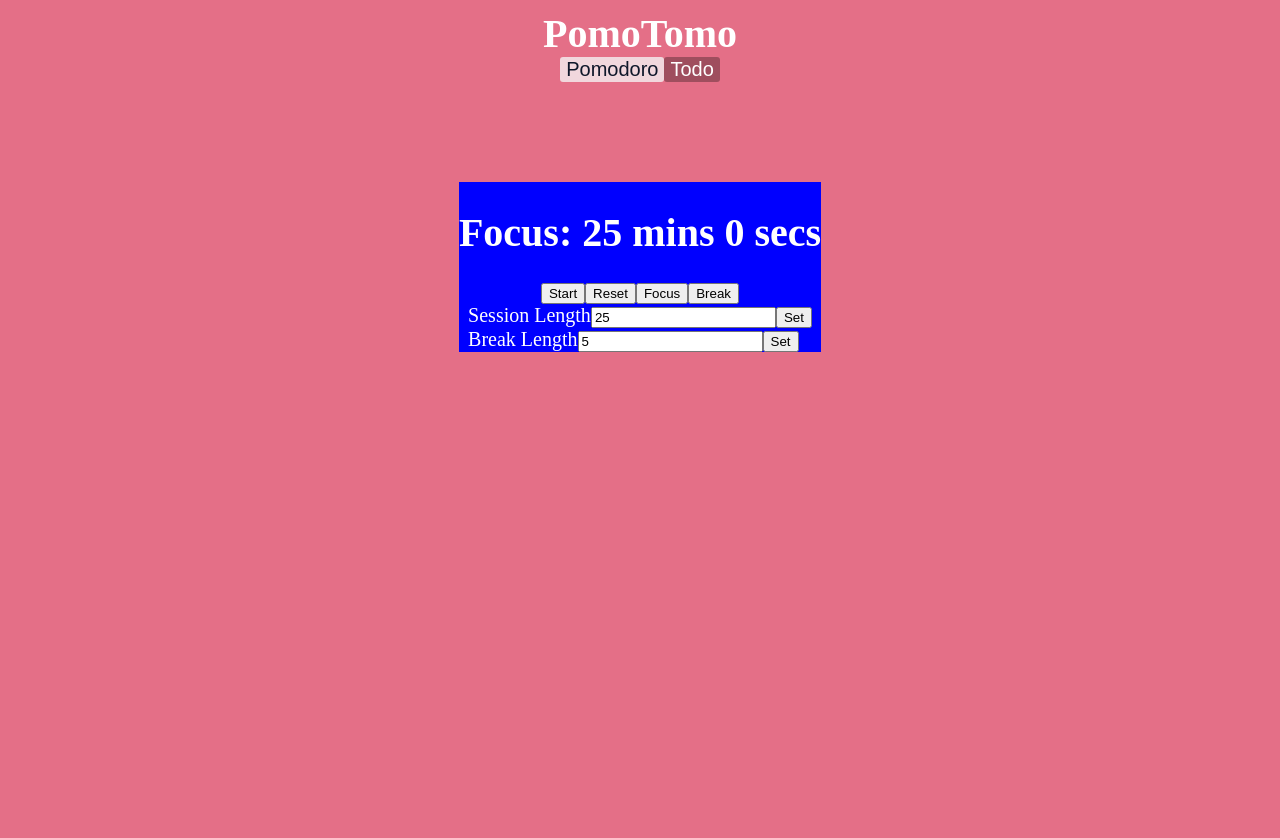
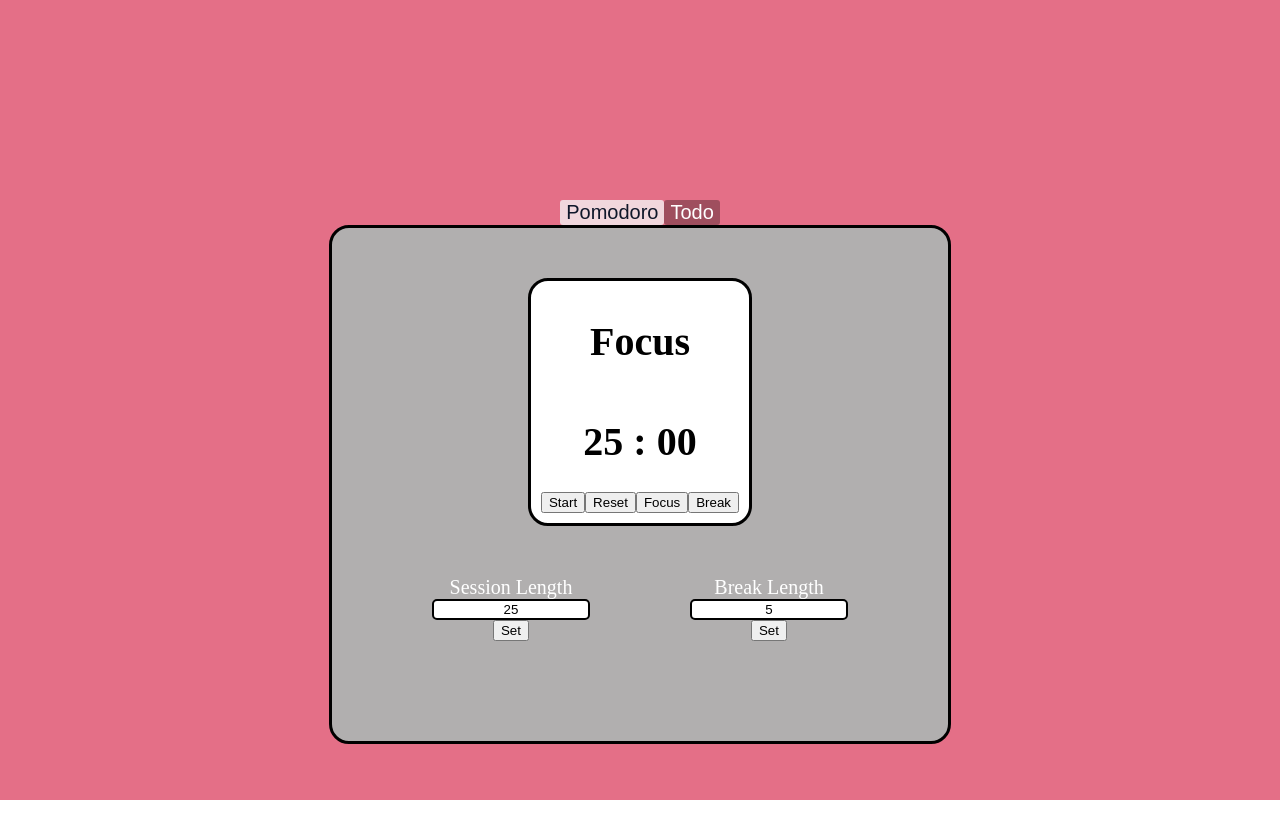
Before and after one commit to MickEnev/pomodoro, a React (Vite) app: page / in a window 1280 px wide. Shown: the top 838 px of the page. After the commit the page ends 800 px from the top, so only its background shows below. Built offline with nearby package versions, Linux system fonts and the light colour scheme.

Commit message:
didnt get tab timer to work exactly right but did a lot of css =_=

```diff
--- a/src/components/Dashboard.jsx
+++ b/src/components/Dashboard.jsx
@@ -14,8 +14,8 @@ export default function Dashboard() {
 
   return (
     <div className={styles.dashboard}>
+      {/*<h1 style={{margin: '0 auto', color: '#ffffff'}}> PomoTomo</h1>*/}
       <div className={styles.layout}>
-        <h1 style={{margin: '0 auto', color: '#ffffff'}}> PomoTomo</h1>
         <Options selection={selection} setSelection={setSelection}/>
         <div className={styles.content}>{dataRender[selection]}</div>
       </div>
--- a/src/components/Pomodoro.jsx
+++ b/src/components/Pomodoro.jsx
@@ -24,7 +24,8 @@ export default function Pomodoro() {
     <div className='pomo'>
       <div className='timer-box'>
         {/* TODO: Change this so it says 'Focus' or 'Break' on state change */}
-        <h1>{state ? 'Focus' : 'Break'}: {minutes} mins {seconds} secs</h1>
+        <h1>{state ? 'Focus' : 'Break'}</h1>
+        <h1>{minutes < 10 ? `0${minutes}` : minutes} : {seconds < 10 ? `0${seconds}` : seconds}</h1>
         <div className='button-box'>
           <button onClick={toggleTimer}>{isActive ? 'Pause' : 'Start'}</button>
           <button onClick={resetTimer}>Reset</button>
@@ -61,4 +62,4 @@ export default function Pomodoro() {
 
 // TODO: Add alarm sound
 // Clean up UI
-// Display state and time on tab
+// Display state and time on tab TODO: Make it so that it updates correctly when on different tab
--- a/src/components/contexts/PomodoroContext.jsx
+++ b/src/components/contexts/PomodoroContext.jsx
@@ -92,16 +92,28 @@ export const PomodoroProvider = ({children}) => {
     setIsActive(false);
     setSeconds(0);
     if (state) {
+      if (userMinutes) {
         setMinutes(userMinutes);
       } else {
+        setMinutes(25);
+      }
+    } else {
+      if (userBreakMinutes) {
         setMinutes(userBreakMinutes);
+      } else {
+        setMinutes(5);
+      }
     }
     endTimeRef.current = null;
   }
 
   const handleSetMinutes = () => {
     if (state) {
+      if (userMinutes) {
         setMinutes(userMinutes);
+      } else {
+        setMinutes(25);
+      }
       setSeconds(0);
       endTimeRef.current = null;
     }
@@ -109,7 +121,11 @@ export const PomodoroProvider = ({children}) => {
 
   const handleSetBreakMinutes = () => {
     if (!state) {
+      if (userBreakMinutes) {
         setMinutes(userBreakMinutes);
+      } else {
+        setMinutes(5);
+      }
       setSeconds(0);
       endTimeRef.current = null;
     }
@@ -118,7 +134,11 @@ export const PomodoroProvider = ({children}) => {
   const handleSetFocus = () => {
     setState(true);
     setIsActive(false);
+    if (userMinutes) {
       setMinutes(userMinutes);
+    } else {
+      setMinutes(25);
+    }
     setSeconds(0);
     endTimeRef.current = null;
   }
@@ -126,7 +146,11 @@ export const PomodoroProvider = ({children}) => {
   const handleSetBreak = () => {
     setState(false);
     setIsActive(false);
+    if (userBreakMinutes) {
       setMinutes(userBreakMinutes);
+    } else {
+      setMinutes(5);
+    }
     setSeconds(0);
     endTimeRef.current = null;
   }
--- a/src/css/Pomodoro.css
+++ b/src/css/Pomodoro.css
@@ -10,8 +10,59 @@
     flex-direction: column;
     align-items: center;
     justify-content: center;
+    background: white;
+    padding: 10px;
+    border-radius: 20px;
+    border: solid;
+    border-width: 3.5px;
+    border-color: black;
+}
+
+.timer-box h1 {
+    color: black;
 }
 
 .button-box {
     display: flex;
 }
+
+.control-box {
+    display: flex;
+    flex-direction: row;
+    margin-top: 50px;
+}
+
+.session-length-box {
+    margin-right: 50px;
+    display: flex;
+    flex-direction: column;
+    align-items: center;
+}
+
+input {
+    width: 150px;
+    align-items: center;
+    margin: 0;
+    text-align: center;
+    resize: horizontal;
+    border: solid;
+    border-width: 2px;
+    border-radius: 5px;
+}
+
+input::-webkit-outer-spin-button {
+    display: none;
+    margin: 0;
+}
+
+input::-webkit-inner-spin-button {
+    display: none;
+    margin: 0;
+}
+
+.break-length-box {
+    margin-left: 50px;
+    display: flex;
+    flex-direction: column;
+    align-items: center;
+}
--- a/src/css/dashboard.module.css
+++ b/src/css/dashboard.module.css
@@ -10,8 +10,13 @@
     scrollbar-width: none;
     padding: 10px;
     font-size: 20px;
-    margin-bottom: 700px;
+
 }
+
+.layout {
+    height: 50vh;
+}
+
 
 .dashboard::-webkit-scrollbar {
     display: none;
@@ -25,6 +30,11 @@ h1 {
 .content {
     display: flex;
     justify-content: center;
-    margin-top: 100px;
-    background: blue;
+    background: rgb(177, 175, 175);
+    padding: 100px;
+    border-radius: 20px;
+    border: solid;
+    border-width: 3.5px;
+    border-color: black;
+    padding-top: 50px;
 }
--- a/src/css/option.module.css
+++ b/src/css/option.module.css
@@ -2,6 +2,7 @@
     margin: 0 auto;
     display: flex;
     justify-content: center;
+    margin-bottom: 0px;
 }
 
 .button {
```
Lines whose indentation alone changed are shown as unchanged.
